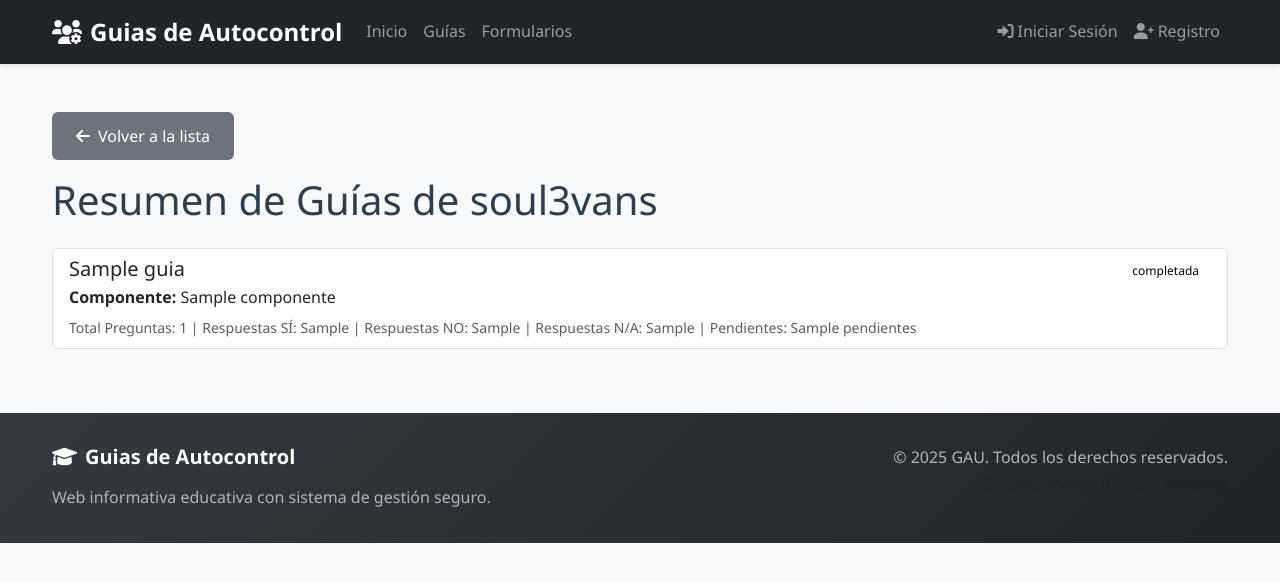
After one commit to Soul3vans/Codacy, a Django app: template static/templates/guia/resumen_usuario_guias_detalle.html in a window 1280 px wide. The commit adds this page. Shown: the top 582 px of the page. Run offline with Django 3.2, Linux system fonts and the light colour scheme; data comes from the database, SQL or seed files in the repository; both versions use the stored data as it was after the commit; tables that the repository leaves empty hold one stand-in row (values such as "Sample post"); the template is opened without the code that fills it: values that come from a table or form of the project are taken from there, most other values are stand-ins (such as "Sample title", 1, 10 or a date in 2020); some libraries are stand-ins or nearby versions.

Commit message:
Resumen de guias por usuario: 	modified:   apps/guia/urls.py 	modified:   apps/guia/views.py 	modified:   db.sqlite3 	modified:   static/templates/base.html 	new file:   static/templates/guia/lista_resumen_usuarios.html 	new file:   static/templates/guia/resumen_usuario_guias_detalle.html

```diff
--- a/apps/guia/urls.py
+++ b/apps/guia/urls.py
@@ -13,6 +13,9 @@ urlpatterns = [
     path('guia/<int:guia_pk>/completar/', views.completar_evaluacion, name='completar_evaluacion'),
     # Resumen de evaluación
     path('evaluacion/<int:pk>/resumen/', views.resumen_evaluacion, name='resumen_evaluacion'),
+    # Resumen de evaluacion por usuario
+    path('admin/resumen/usuarios/', views.lista_resumen_usuarios, name='lista_resumen_usuarios'),
+    path('admin/resumen/usuario/<int:user_id>/', views.resumen_usuario_guias_detalle, name='resumen_usuario_guias_detalle'),
     # Mis evaluaciones
     path('mis-evaluaciones/', views.mis_evaluaciones, name='mis_evaluaciones'),
     # Procesar archivo para crear guía
--- a/static/templates/base.html
+++ b/static/templates/base.html
@@ -76,6 +76,9 @@
                                     <li><a class="dropdown-item" href="{% url 'panel_admin' %}">
                                         <i class="fas fa-users-cog me-2"></i>Panel Admin
                                     </a></li>
+                                    <li><a class="dropdown-item" href="{% url 'guia:lista_resumen_usuarios' %}">
+                                        <i class="fas fa-chart-pie me-2"></i>Resumen Admin
+                                    </a></li>
                                 {% endif %}
 
                                 <li><hr class="dropdown-divider"></li>
--- /dev/null
+++ b/static/templates/guia/resumen_usuario_guias_detalle.html
@@ -0,0 +1,40 @@
+{% extends 'base.html' %}
+{% load static %}
+
+{% block title %}Resumen de Guías de {{ usuario_a_revisar.username }}{% endblock %}
+
+{% block content %}
+<div class="container mt-5">
+    <a href="{% url 'guia:lista_resumen_usuarios' %}" class="btn btn-secondary mb-3"><i class="fas fa-arrow-left me-2"></i>Volver a la lista</a>
+
+    <h1 class="mb-4">Resumen de Guías de {{ usuario_a_revisar.username }}</h1>
+
+    {% if resumen_guias %}
+    <div class="list-group">
+        {% for guia in resumen_guias %}
+        <div class="list-group-item list-group-item-action">
+            <div class="d-flex w-100 justify-content-between align-items-center">
+                <h5 class="mb-1">{{ guia.titulo }}</h5>
+                <small class="badge bg-{{ guia.estado|lower|slugify }} text-black">{{ guia.estado }}</small>
+            </div>
+            <p class="mb-1"><strong>Componente:</strong> {{ guia.componente }}</p>
+
+            {% if guia.estadisticas %}
+                <small class="text-muted">
+                    Total Preguntas: {{ guia.estadisticas.total_preguntas }} |
+                    Respuestas SÍ: {{ guia.estadisticas.si }} |
+                    Respuestas NO: {{ guia.estadisticas.no }} |
+                    Respuestas N/A: {{ guia.estadisticas.na }} |
+                    Pendientes: {{ guia.estadisticas.pendientes }}
+                </small>
+            {% endif %}
+        </div>
+        {% endfor %}
+    </div>
+    {% else %}
+    <div class="alert alert-info mt-3" role="alert">
+        Este usuario no tiene guías asignadas.
+    </div>
+    {% endif %}
+</div>
+{% endblock %}
```
Also changed, not shown: apps/guia/views.py (+86 -1 lines), static/templates/guia/lista_resumen_usuarios.html (added, +45 -0 lines), db.sqlite3.
